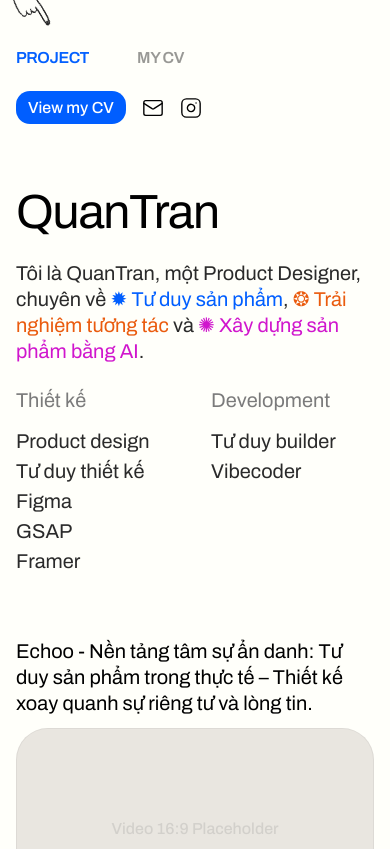
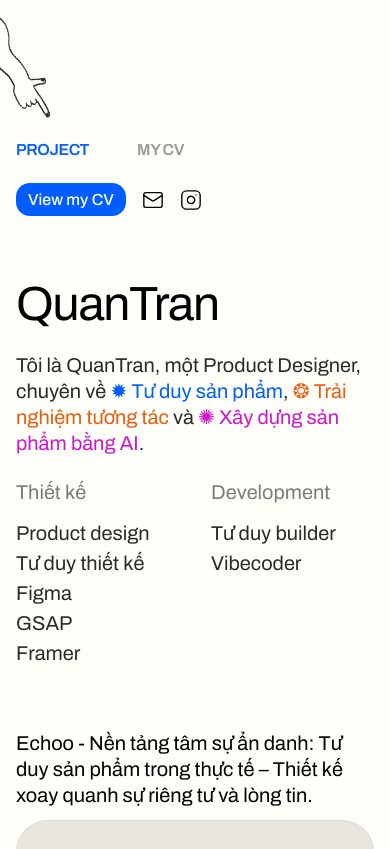
Before and after one commit to nomnom58/quans-port-2, a React (Vite) app: page /v2 in a window 390 px wide. Shown: the top 849 px of the page. Built offline with nearby package versions, Linux system fonts and the light colour scheme.

Commit message:
Cập nhật vị trí hand effect ở navigation ở mobile

```diff
--- a/src/HomeV2.tsx
+++ b/src/HomeV2.tsx
@@ -48,7 +48,7 @@ export default function HomeV2() {
       <div className="mx-auto px-4 lg:px-[40px] max-w-full">
 
         {/* Mobile Header */}
-        <header className="lg:hidden flex flex-row flex-wrap justify-between items-center gap-6 pt-12 mb-[64px]">
+        <header className="lg:hidden flex flex-row flex-wrap justify-between items-center gap-6 pt-[140px] mb-[64px]">
           <Navigation activeTab={activeTab} setActiveTab={setActiveTab} isMobile />
           <SocialLinks
             email={email}
@@ -207,7 +207,7 @@ export default function HomeV2() {
                       và đang phát hành GoodMotion — thư viện GSAP dành cho người dùng Framer.
                     </p>
                     <p>
-                      Với tôi, thiết kế đẹp chỉ là điều kiện cần, điều kiện đủ là khả năng thực thi kỹ thuật và hiệu suất 60fps.
+                      Với tôi, thiết kế đẹp chỉ là điều kiện cần, điều kiện đủ là khả năng thực thi kỹ thuật.
                       Bạn có thể xem chi tiết cách tôi giải quyết vấn đề tại:
                     </p>
                     <ul className="list-none space-y-4">
```
Lines whose indentation alone changed are shown as unchanged.
